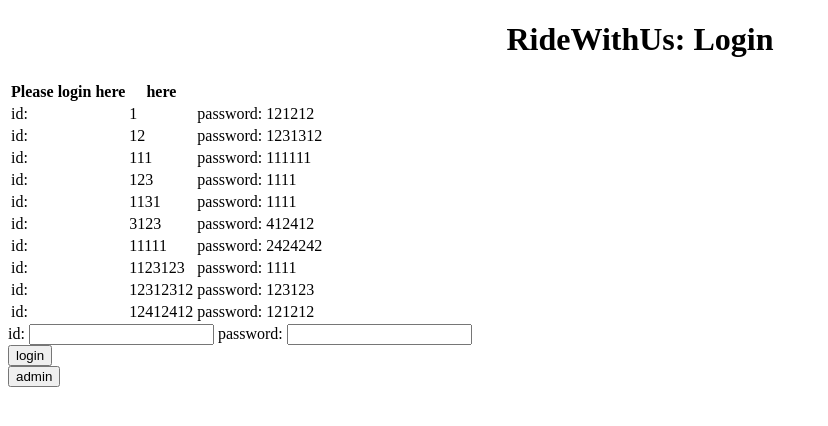
After one commit to Liuabi520/RideWithUs, a Flask app: template templates/login.html in a window 1280 px wide. The commit adds this page. Shown: the top 426 px of the page, without its empty margins (0-828 px from the left). Run offline with Flask 3, Linux system fonts and the light colour scheme; the template is opened without the code that fills it: values that come from a table or form of the project are taken from there, others are empty.

Commit message:
login and register

```diff
--- a/app.py
+++ b/app.py
@@ -1,10 +1,10 @@
-from flask import Flask, render_template, request, redirect
+from flask import Flask, render_template, request, redirect, url_for, flash
 from flask_sqlalchemy import SQLAlchemy
 
 app = Flask(__name__)
 app.config['SQLALCHEMY_DATABASE_URI'] = 'sqlite:///site.db'
 db = SQLAlchemy(app)
-
+app.secret_key = b'_5#y2L"F4Q8z\n\xec]/'
 
 class User(db.Model):
     id = db.Column(db.Integer, primary_key=True)
@@ -14,7 +14,38 @@ class User(db.Model):
     def __repr__(self):
         return '<Login %r>' % self.id
 
-@app.route("/", methods=['POST', 'GET'])
+
+@app.route('/', methods=['POST','GET'])
+def login():
+    if request.method == 'POST':
+        if(request.form['btn'] == 'login'):
+            login_id = request.form['id']
+            login_pw = request.form['password']
+            exists = db.session.query(db.exists().where(User.id == login_id)).scalar()
+            if(not exists):
+                flash('Error: id not exists')
+                return redirect('/')
+
+            user = User.query.get_or_404(login_id)
+            try:
+                if (user.pw == login_pw):
+                    return redirect(url_for('/homepage', login_id))
+                else:
+                    flash('Error: password not match')
+                    return redirect('/')
+
+            except:
+                return 'Homepage not implemented yet'
+        elif (request.form['btn'] == 'admin'):
+            return redirect('/admin')
+    else:
+        return render_template('login.html')
+
+@app.route('/homepage/<int:id>')
+def homepage(id):
+    return -1
+
+@app.route("/admin", methods=['POST', 'GET'])
 def index():
     if request.method=='POST':
         login_id = request.form['id']
@@ -31,7 +62,7 @@ def index():
         try:
             db.session.add(new_login)
             db.session.commit()
-            return redirect('/')
+            return redirect('/admin')
         except:
             return "Issue in adding"
     else:
@@ -46,16 +77,9 @@ def delete(id):
     try:
         db.session.delete(delete_login)
         db.session.commit()
-        return redirect('/')
+        return redirect('/admin')
     except:
         return 'There was a problem deleting that registration'
-
-@app.route("/")
-def hello_world():
-    return render_template('index.html')
-
-
-
 
 
 if __name__=="__main__":
--- a/templates/base.html
+++ b/templates/base.html
@@ -1,5 +1,15 @@
 <!DOCTYPE html>
 <html lang="en">
+<title>My Application</title>
+{% with messages = get_flashed_messages() %}
+  {% if messages %}
+    <ul class=flashes>
+    {% for message in messages %}
+      <li>{{ message }}</li>
+    {% endfor %}
+    </ul>
+  {% endif %}
+{% endwith %}
 <head>
     <meta charset="UTF-8">
     <meta name="viewport" content="width=device-width, initial-scale=1.0">
@@ -9,7 +19,8 @@
 
 </head>
 <body>
-    {% block body %}{% endblock %}
+    {% block body %}
+    {% endblock %}
 </body>
 
 </html>
--- a/templates/index.html
+++ b/templates/index.html
@@ -28,7 +28,7 @@
     </table>
 
     <div class="form">
-        <form action="/" method="POST">
+        <form action="/admin" method="POST">
             <tr>
                 id:
             </tr>
--- /dev/null
+++ b/templates/login.html
@@ -0,0 +1,46 @@
+{% extends 'base.html' %}
+
+{% block head %}
+<title>Login</title>
+{% endblock %}
+
+{% block body %}
+<div class="content">
+    <h1 style="text-align: center">RideWithUs: Login</h1>
+    <table>
+        <tr>
+            <th>Please login here</th>
+            <th>here</th>
+        </tr>
+        {% for task in tasks %}
+            <tr>
+                <td>id: </td>
+                <td>{{ task.id }}</td>
+                <td>password: </td>
+                <td>{{ task.pw }}</td>
+            </tr>
+        {% endfor %}
+    </table>
+
+    <div class="form">
+        <form action="/" method="POST">
+            <tr>
+                id:
+            </tr>
+            <input type="number" name="id">
+            <tr>
+                password:
+            </tr>
+            <input type="text" name="password">
+            <div class="form">
+                <input type="submit" name = "btn" value="login">
+            </div>
+            <div class="form">
+                <input type="submit" name = "btn" value="admin">
+            </div>
+        </form>
+    </div>
+
+
+</div>
+{% endblock %}
```
